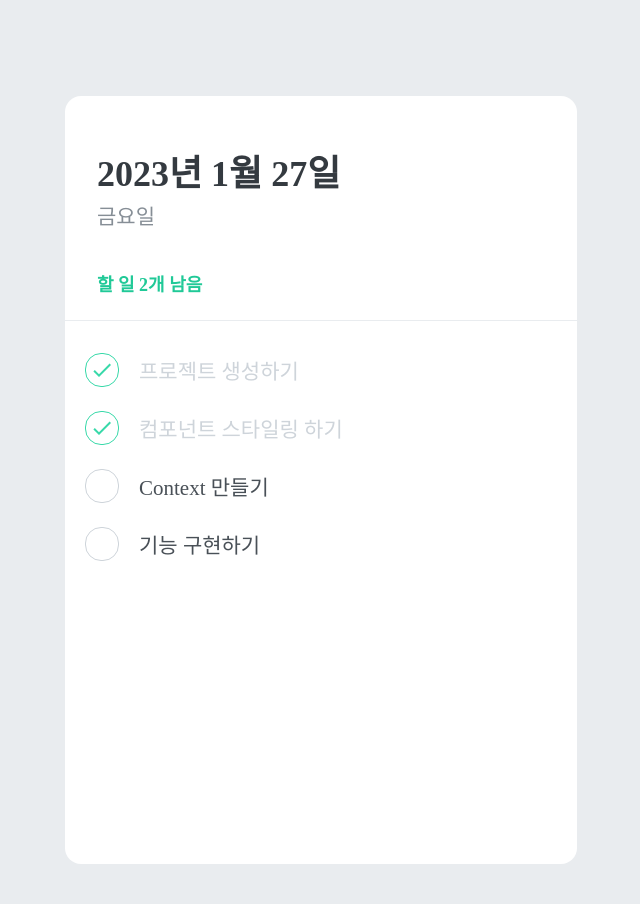
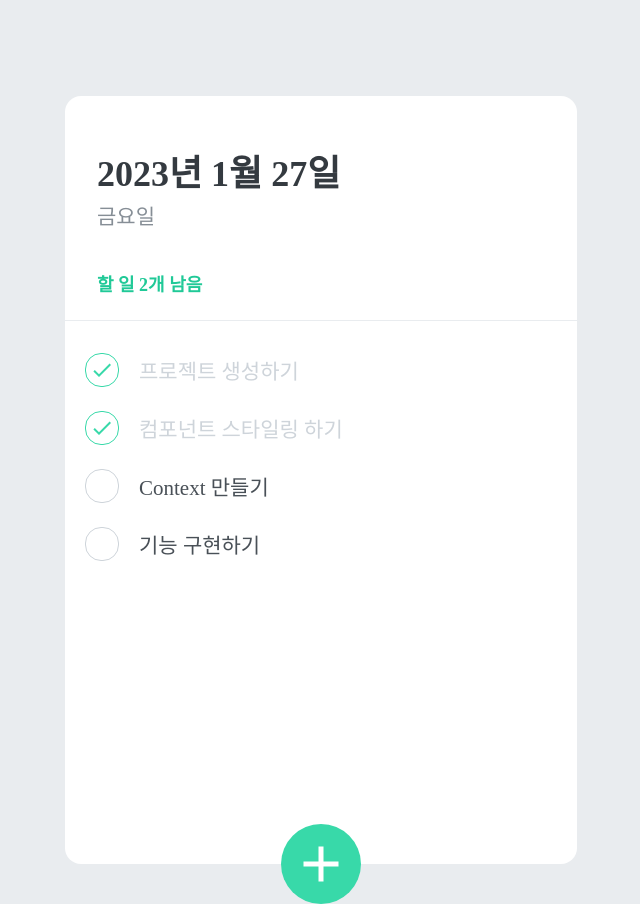
Before and after one commit to seasonedSedum/todolist, a React (Create React App) app: page / in a window 1280 px wide. Shown: the whole page, without its empty margins (319-959 px from the left). Before the commit the page ends 872 px from the top, so only its background shows below. Built offline with nearby package versions, Linux system fonts and the light colour scheme.

Commit message:
일정 추가 버튼, 입력폼 추가

```diff
--- a/src/App.js
+++ b/src/App.js
@@ -1,3 +1,4 @@
+import TodoCreate from "./components/TodoCreate";
 import TodoHead from "./components/TodoHead";
 import TodoList from "./components/TodoList";
 import TodoTemplate from "./components/TodoTemplate";
@@ -8,6 +9,7 @@ function App() {
       <TodoTemplate>
         <TodoHead />
         <TodoList />
+        <TodoCreate />
       </TodoTemplate>
     </>
   );
--- a/src/components/TodoCreate.js
+++ b/src/components/TodoCreate.js
@@ -0,0 +1,33 @@
+import { useState } from "react";
+import classes from "./TodoCreate.module.css";
+import { MdAdd } from "react-icons/md";
+
+const TodoCreate = () => {
+  const [openCreate, setOpenCreate] = useState(false);
+  const toggleHandler = () => setOpenCreate(!openCreate);
+
+  return (
+    <>
+      {openCreate && (
+        <div className={classes.insertFormPositioner}>
+          <div className={classes.insertForm}>
+            <input
+              className={classes.input}
+              placeholder="할 일을 입력 후, Enter를 누르세요."
+            />
+          </div>
+        </div>
+      )}
+      <button
+        className={`${classes.createBtn} ${
+          openCreate && classes.createBtnOpen
+        }`}
+        onClick={toggleHandler}
+      >
+        <MdAdd />
+      </button>
+    </>
+  );
+};
+
+export default TodoCreate;
--- /dev/null
+++ b/src/components/TodoCreate.module.css
@@ -0,0 +1,70 @@
+.insertFormPositioner {
+  position: absolute;
+  bottom: 0;
+  left: 0;
+  width: 100%;
+}
+
+.insertForm {
+  background: #f8f9fa;
+  padding: 32px 32px 72px 32px;
+
+  border-bottom-left-radius: 16px;
+  border-bottom-right-radius: 16px;
+  border-top: 1px solid #e9ecef;
+}
+
+.input {
+  padding: 12px;
+  border-radius: 4px;
+  border: 1px solid #dee2e6;
+  width: 100%;
+  outline: none;
+  font-size: 18px;
+  box-sizing: border-box;
+}
+
+.createBtn {
+  z-index: 5;
+  position: absolute;
+  left: 50%;
+  bottom: 0px;
+  background: #38d9a9;
+  cursor: pointer;
+  width: 80px;
+  height: 80px;
+  display: block;
+  align-items: center;
+  justify-content: center;
+  font-size: 60px;
+  color: white;
+  border-radius: 50%;
+  border: none;
+  outline: none;
+  display: flex;
+  align-items: center;
+  justify-content: center;
+  transform: translate(-50%, 50%);
+  transition: 0.125s all ease-in;
+}
+
+.createBtn:hover {
+  background: #63e6be;
+}
+
+.createBtn:active {
+  background: #20c997;
+}
+
+.createBtnOpen {
+  background: #ff6b6b;
+  transform: translate(-50%, 50%) rotate(45deg);
+}
+
+.createBtnOpen:hover {
+  background: #ff8787;
+}
+
+.createBtnOpen:active {
+  background: #fa5252;
+}
```
